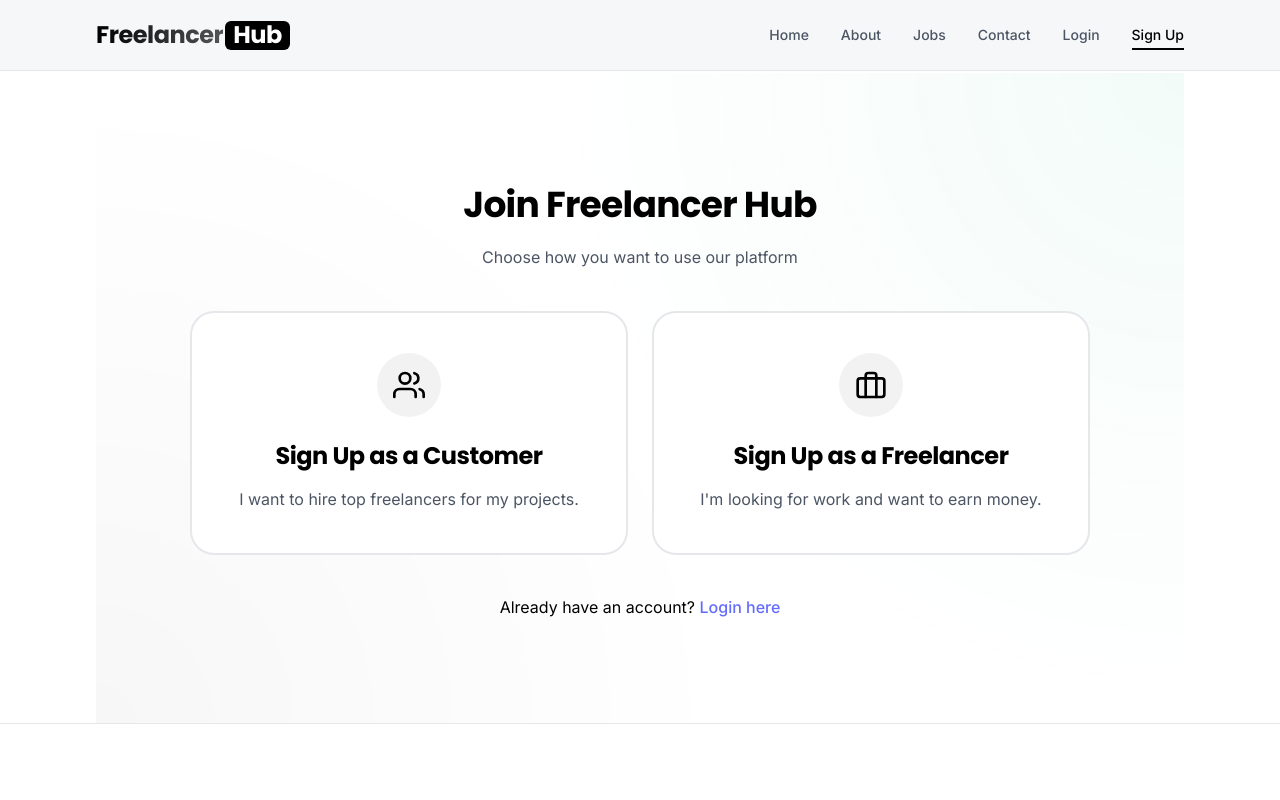
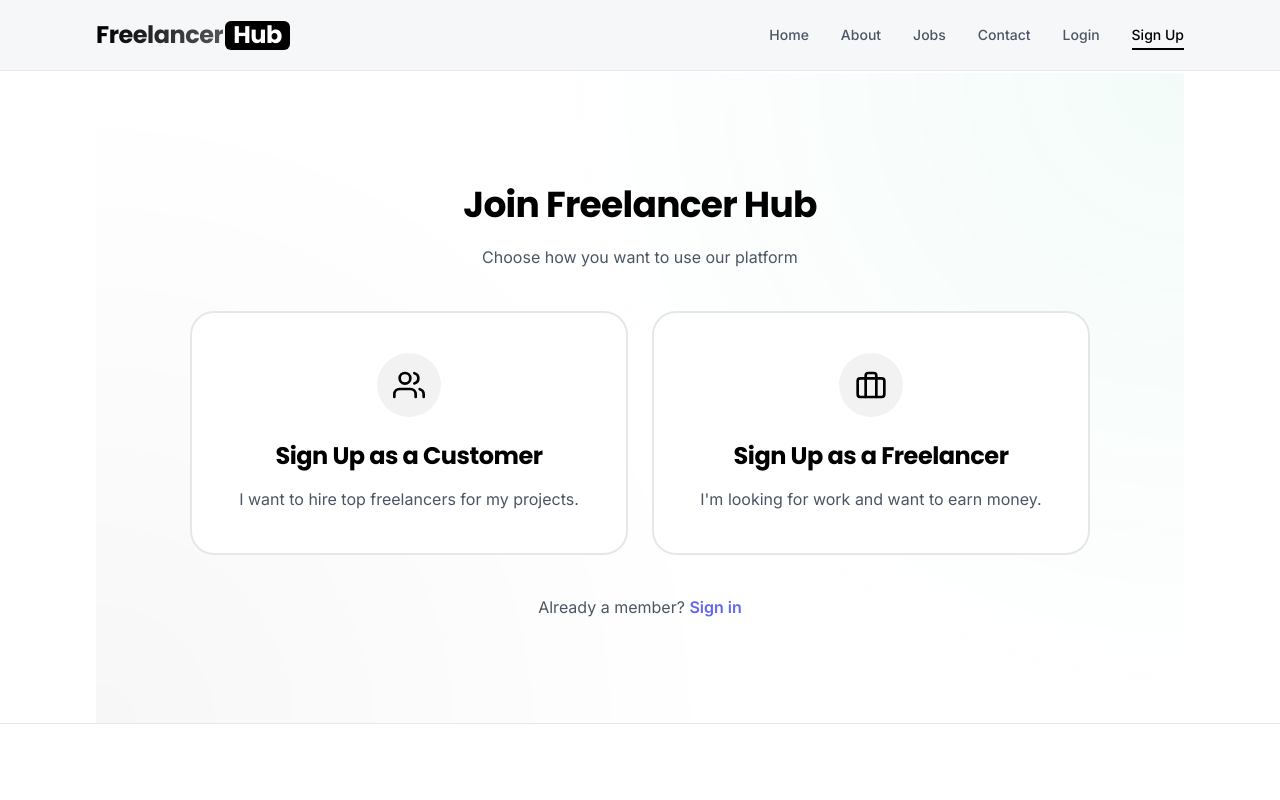
Before and after one commit to sanjaykumardk2006/FSD, a React (Vite) app in the folder client/: page /signup in a window 1280 px wide. Shown: the top 800 px of the page. Built offline with nearby package versions, Linux system fonts and the light colour scheme; no server answers.

Commit message:
comitted

```diff
--- a/client/src/App.css
+++ b/client/src/App.css
@@ -471,6 +471,22 @@ main> :first-child {
   box-shadow: 0 20px 40px rgba(0, 0, 0, 0.05);
 }
 
+.auth-link {
+  color: var(--text-secondary);
+}
+
+.auth-link a {
+  color: #6366f1; /* Premium Indigo */
+  font-weight: 600;
+  text-decoration: none;
+  transition: color 0.2s ease;
+}
+
+.auth-link a:hover {
+  color: #4f46e5; /* Darker Indigo on hover */
+  text-decoration: underline;
+}
+
 /* Footer */
 .footer {
   border-top: 1px solid var(--border-color);
--- a/client/src/pages/Login.jsx
+++ b/client/src/pages/Login.jsx
@@ -166,12 +166,12 @@ export const Login = () => {
 
             {step === 1 && (
               <p className="auth-link" style={{ marginTop: '40px', textAlign: 'center' }}>
-                Don't have an account? <Link to="/signup">Create one here</Link>
+                New to Freelancer Hub? <Link to="/signup">Sign up now</Link>
               </p>
             )}
             {step === 2 && (
               <p className="auth-link" style={{ marginTop: '20px', textAlign: 'center' }}>
-                Don't have an account? <Link to="/signup">Create one here</Link>
+                New to Freelancer Hub? <Link to="/signup">Sign up now</Link>
               </p>
             )}
           </div>
--- a/client/src/pages/Signup.jsx
+++ b/client/src/pages/Signup.jsx
@@ -295,12 +295,12 @@ export const Signup = () => {
 
             {step === 1 && (
               <p className="auth-link" style={{ marginTop: '40px', textAlign: 'center' }}>
-                Already have an account? <Link to="/login">Login here</Link>
+                Already a member? <Link to="/login">Sign in</Link>
               </p>
             )}
             {step === 2 && (
               <p className="auth-link" style={{ marginTop: '20px', textAlign: 'center' }}>
-                Already have an account? <Link to="/login">Login here</Link>
+                Already a member? <Link to="/login">Sign in</Link>
               </p>
             )}
           </div>
```
